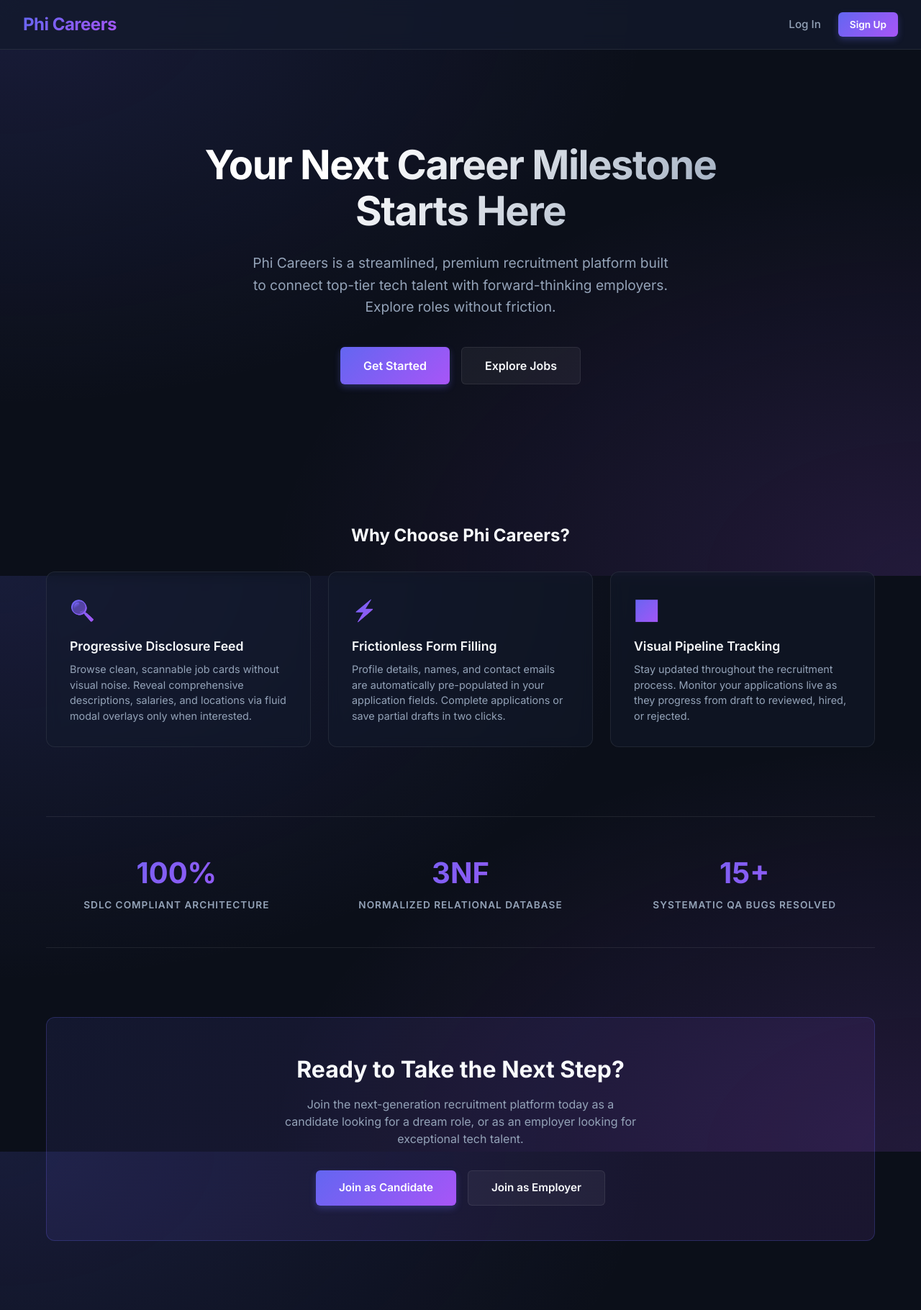
After one commit to iSHAANphaye/Phi-Careers-Website-V2, a Flask app: template templates/index.html in a window 1280 px wide. The commit adds this page. Shown: the whole page at 72% size. Run offline with Flask 3, Linux system fonts and the light colour scheme; the template is opened without the code that fills it, so the values that code supplies are empty.

Commit message:
feat: design a landing page, extend stylesheet and map root route

```diff
--- a/app.py
+++ b/app.py
@@ -16,9 +16,7 @@ app.register_blueprint(auth_bp, url_prefix='/auth')
 
 @app.route('/')
 def index():
-    if 'user_id' in session:
-        return redirect(url_for('dashboard'))
-    return redirect(url_for('auth.login'))
+    return render_template('index.html')
 
 @app.route('/dashboard')
 @login_required
--- a/static/css/style.css
+++ b/static/css/style.css
@@ -529,3 +529,146 @@ body {
 .app-table tr:hover {
     background: rgba(255, 255, 255, 0.01);
 }
+
+/* Landing Page Styles */
+.hero-section {
+    padding: 6rem 0 4rem 0;
+    text-align: center;
+    max-width: 800px;
+    margin: 0 auto;
+}
+
+.hero-title {
+    font-size: 3.5rem;
+    font-weight: 800;
+    line-height: 1.15;
+    letter-spacing: -1.5px;
+    margin-bottom: 1.5rem;
+    background: linear-gradient(135deg, #ffffff 30%, var(--text-secondary));
+    -webkit-background-clip: text;
+    -webkit-text-fill-color: transparent;
+}
+
+.hero-subtitle {
+    font-size: 1.2rem;
+    color: var(--text-secondary);
+    max-width: 600px;
+    margin: 0 auto 2.5rem auto;
+    line-height: 1.6;
+}
+
+.hero-ctas {
+    display: flex;
+    justify-content: center;
+    gap: 1rem;
+    margin-bottom: 4rem;
+}
+
+.feature-section {
+    margin-top: 4rem;
+}
+
+.feature-grid {
+    display: grid;
+    grid-template-columns: repeat(3, 1fr);
+    gap: 1.5rem;
+    margin-top: 2rem;
+}
+
+@media (max-width: 768px) {
+    .hero-title { font-size: 2.5rem; }
+    .hero-ctas { flex-direction: column; align-items: stretch; max-width: 300px; margin-left: auto; margin-right: auto; }
+    .feature-grid { grid-template-columns: 1fr; }
+}
+
+.feature-card {
+    background: rgba(19, 26, 44, 0.5);
+    backdrop-filter: blur(8px);
+    border: 1px solid var(--border-color);
+    border-radius: 12px;
+    padding: 2rem;
+    transition: all 0.2s ease;
+}
+
+.feature-card:hover {
+    border-color: rgba(99, 102, 241, 0.3);
+    transform: translateY(-2px);
+}
+
+.feature-icon {
+    font-size: 1.75rem;
+    margin-bottom: 1rem;
+    background: linear-gradient(135deg, var(--accent-indigo), var(--accent-purple));
+    -webkit-background-clip: text;
+    -webkit-text-fill-color: transparent;
+    display: inline-block;
+}
+
+.feature-card h3 {
+    font-size: 1.1rem;
+    font-weight: 600;
+    margin-bottom: 0.5rem;
+}
+
+.feature-card p {
+    font-size: 0.9rem;
+    color: var(--text-secondary);
+    line-height: 1.5;
+}
+
+.stats-section {
+    margin: 6rem 0;
+    border-top: 1px solid var(--border-color);
+    border-bottom: 1px solid var(--border-color);
+    padding: 3rem 0;
+}
+
+.stats-grid {
+    display: grid;
+    grid-template-columns: repeat(3, 1fr);
+    text-align: center;
+    gap: 2rem;
+}
+
+.stat-item h2 {
+    font-size: 2.5rem;
+    font-weight: 700;
+    background: linear-gradient(135deg, var(--accent-indigo), var(--accent-purple));
+    -webkit-background-clip: text;
+    -webkit-text-fill-color: transparent;
+    margin-bottom: 0.25rem;
+}
+
+.stat-item p {
+    font-size: 0.85rem;
+    color: var(--text-secondary);
+    text-transform: uppercase;
+    letter-spacing: 1px;
+    font-weight: 600;
+}
+
+@media (max-width: 600px) {
+    .stats-grid { grid-template-columns: 1fr; gap: 1.5rem; }
+}
+
+.cta-banner {
+    background: linear-gradient(135deg, rgba(99, 102, 241, 0.1), rgba(168, 85, 247, 0.1));
+    border: 1px solid rgba(99, 102, 241, 0.25);
+    border-radius: 12px;
+    padding: 3rem;
+    text-align: center;
+    margin-bottom: 6rem;
+}
+
+.cta-banner h2 {
+    font-size: 2rem;
+    font-weight: 700;
+    margin-bottom: 0.75rem;
+}
+
+.cta-banner p {
+    color: var(--text-secondary);
+    font-size: 1rem;
+    max-width: 500px;
+    margin: 0 auto 2rem auto;
+}
--- /dev/null
+++ b/templates/index.html
@@ -0,0 +1,101 @@
+{% extends "base.html" %}
+
+{% block title %}Phi Careers - Next-Gen Tech Recruitment Platform{% endblock %}
+
+{% block content %}
+<!-- Hero Section -->
+<section class="hero-section">
+    <h1 class="hero-title">Your Next Career Milestone Starts Here</h1>
+    <p class="hero-subtitle">
+        Phi Careers is a streamlined, premium recruitment platform built to connect top-tier tech talent with forward-thinking employers. Explore roles without friction.
+    </p>
+    <div class="hero-ctas">
+        {% if session.get('user_id') %}
+            <a href="{{ url_for('dashboard') }}" class="btn btn-primary" style="padding: 0.8rem 2rem; font-size: 1rem;">
+                Go to Dashboard
+            </a>
+        {% else %}
+            <a href="{{ url_for('auth.register') }}" class="btn btn-primary" style="padding: 0.8rem 2rem; font-size: 1rem;">
+                Get Started
+            </a>
+            <a href="{{ url_for('auth.login') }}" class="btn btn-secondary" style="padding: 0.8rem 2rem; font-size: 1rem;">
+                Explore Jobs
+            </a>
+        {% endif %}
+    </div>
+</section>
+
+<!-- Feature Section -->
+<section class="feature-section">
+    <div class="section-title" style="justify-content: center; font-size: 1.5rem; margin-bottom: 2rem;">
+        <span>Why Choose Phi Careers?</span>
+    </div>
+
+    <div class="feature-grid">
+        <!-- Pillar 1: Progressive Disclosure -->
+        <div class="feature-card">
+            <span class="feature-icon">🔍</span>
+            <h3>Progressive Disclosure Feed</h3>
+            <p>
+                Browse clean, scannable job cards without visual noise. Reveal comprehensive descriptions, salaries, and locations via fluid modal overlays only when interested.
+            </p>
+        </div>
+
+        <!-- Pillar 2: Frictionless Forms -->
+        <div class="feature-card">
+            <span class="feature-icon">⚡</span>
+            <h3>Frictionless Form Filling</h3>
+            <p>
+                Profile details, names, and contact emails are automatically pre-populated in your application fields. Complete applications or save partial drafts in two clicks.
+            </p>
+        </div>
+
+        <!-- Pillar 3: Visual Pipeline -->
+        <div class="feature-card">
+            <span class="feature-icon">📊</span>
+            <h3>Visual Pipeline Tracking</h3>
+            <p>
+                Stay updated throughout the recruitment process. Monitor your applications live as they progress from draft to reviewed, hired, or rejected.
+            </p>
+        </div>
+    </div>
+</section>
+
+<!-- Stats Section -->
+<section class="stats-section">
+    <div class="stats-grid">
+        <div class="stat-item">
+            <h2>100%</h2>
+            <p>SDLC Compliant Architecture</p>
+        </div>
+        <div class="stat-item">
+            <h2>3NF</h2>
+            <p>Normalized Relational Database</p>
+        </div>
+        <div class="stat-item">
+            <h2>15+</h2>
+            <p>Systematic QA Bugs Resolved</p>
+        </div>
+    </div>
+</section>
+
+<!-- Call to Action Banner -->
+<section class="cta-banner">
+    <h2>Ready to Take the Next Step?</h2>
+    <p>Join the next-generation recruitment platform today as a candidate looking for a dream role, or as an employer looking for exceptional tech talent.</p>
+    {% if session.get('user_id') %}
+        <a href="{{ url_for('dashboard') }}" class="btn btn-primary" style="padding: 0.75rem 2.5rem; font-size: 0.95rem;">
+            Enter Candidate Dashboard
+        </a>
+    {% else %}
+        <div style="display: inline-flex; gap: 1rem; justify-content: center; width: 100%;">
+            <a href="{{ url_for('auth.register') }}?role=candidate" class="btn btn-primary" style="padding: 0.75rem 2rem; font-size: 0.95rem;">
+                Join as Candidate
+            </a>
+            <a href="{{ url_for('auth.register') }}?role=employer" class="btn btn-secondary" style="padding: 0.75rem 2rem; font-size: 0.95rem;">
+                Join as Employer
+            </a>
+        </div>
+    {% endif %}
+</section>
+{% endblock %}
```
